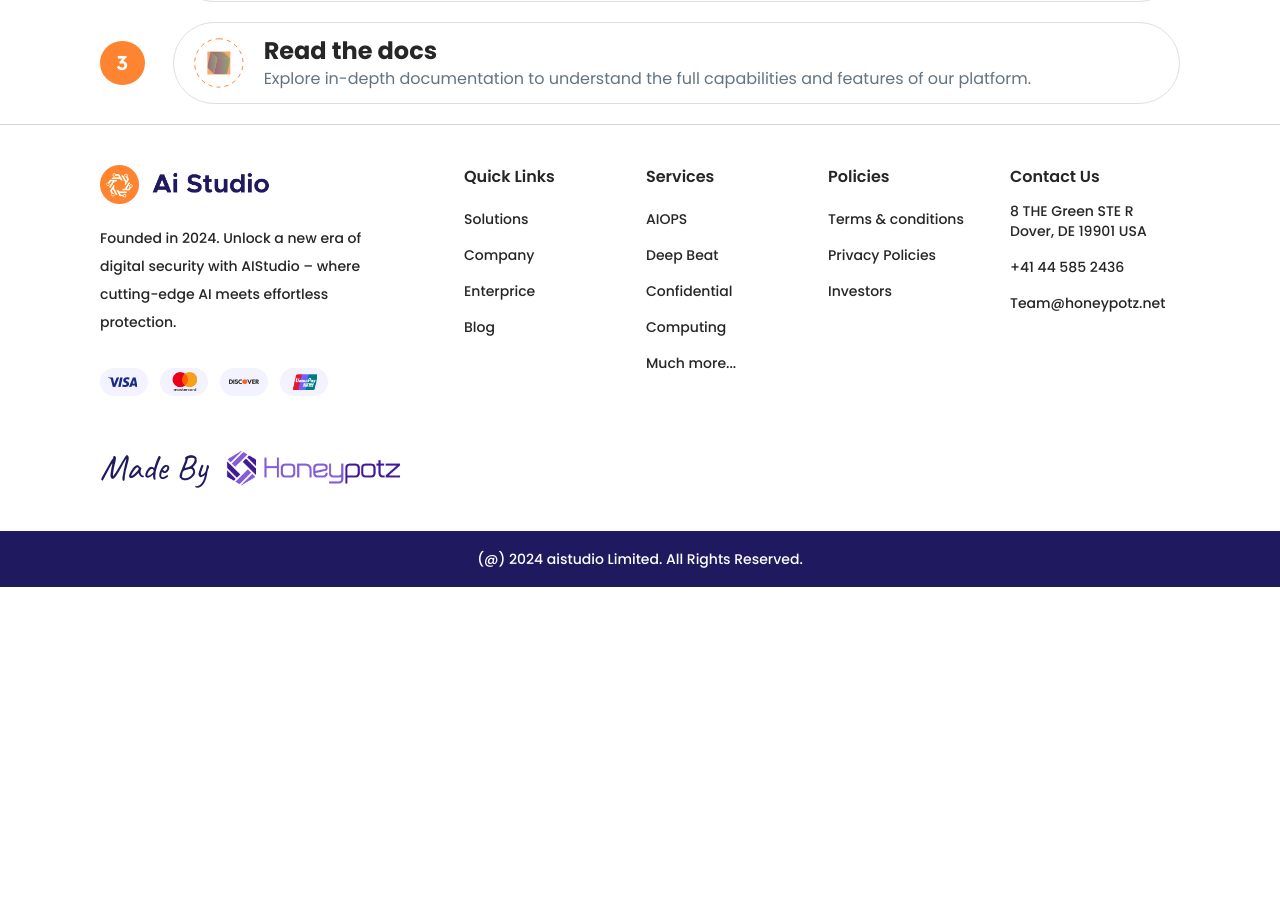
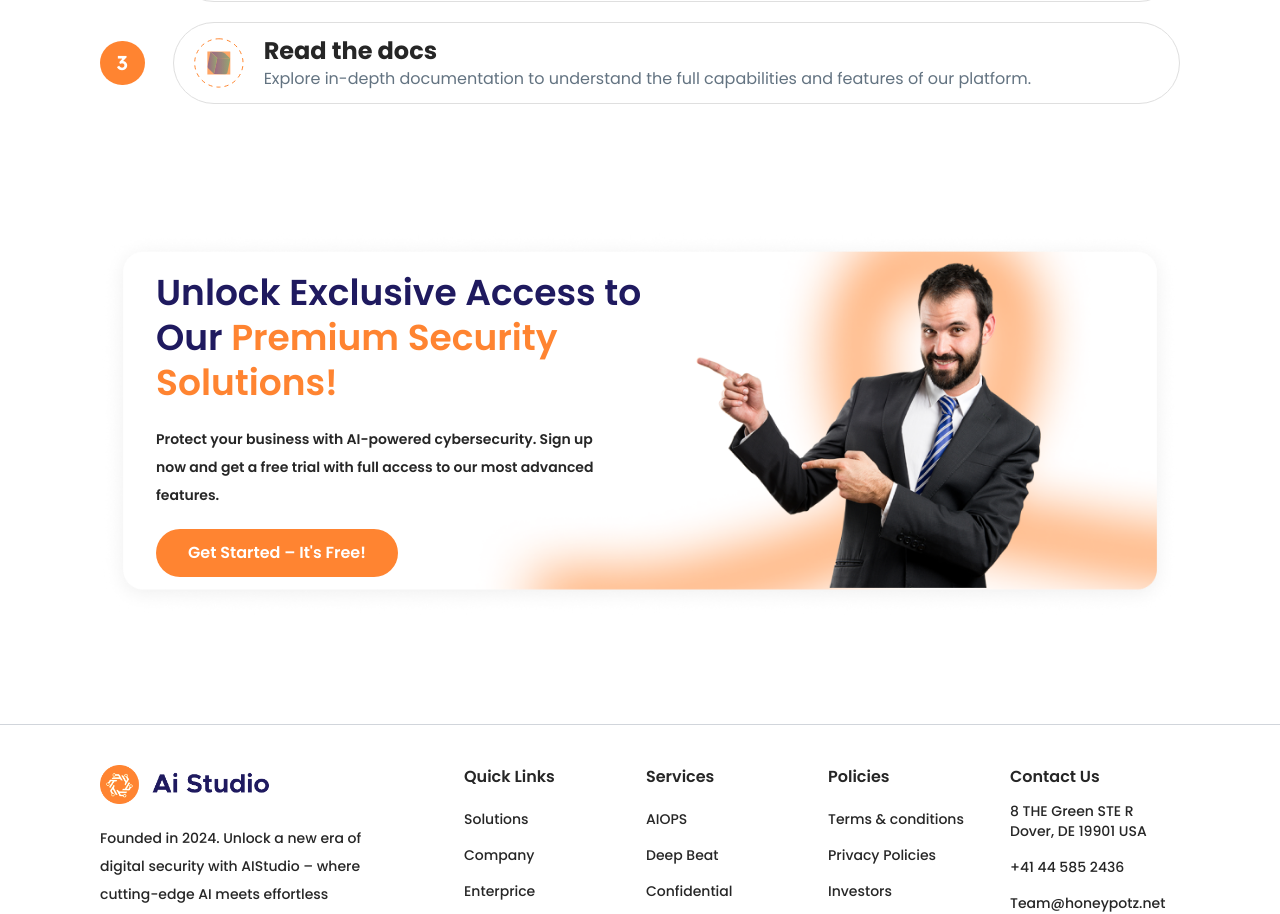
Before and after one commit to AISTUDIO-ML/Honeypotz-main-website, a React (Create React App) app: page / in a window 1280 px wide. Shown: the part 5208-6122 px from the top of the page. Before the commit the page ends 5795 px from the top, so only its background shows below. Built offline with nearby package versions, Linux system fonts and the light colour scheme.

Commit message:
create bottom banner

```diff
--- a/src/App.tsx
+++ b/src/App.tsx
@@ -26,11 +26,7 @@
       <CaseStudies />
       <Awards />
       <Community />
-      {/* <Reassurance /> */}
-      {/* <AuthenticateAi /> */}
-      {/* <WhyChoose /> */}
-      {/* <JoinEarly /> */}
-      {/* <BottomBanner /> */}
+      <BottomBanner />
       <Footer />
     </State>
   );
--- a/src/assets/images/images.tsx
+++ b/src/assets/images/images.tsx
@@ -39,6 +39,7 @@
 import security_awards from "./security_awards.png";
 import github from "./github.png";
 import slack from "./slack.png";
+import banner_image from "./banner_image.png";
 
 export {
   logo,
@@ -82,4 +83,5 @@
   security_awards,
   github,
   slack,
+  banner_image,
 };
--- a/src/sections/bottomBanner/bottomBanner.tsx
+++ b/src/sections/bottomBanner/bottomBanner.tsx
@@ -1,4 +1,4 @@
-import { banner_mask } from "assets/images/images";
+import { banner_image, banner_mask } from "assets/images/images";
 import { ThemeButton } from "components/components";
 import "./bottomBanner.css";
 
@@ -10,20 +10,22 @@
     <div className="myContainer !py-20">
       <div
         style={backgroundImage}
-        className="flex justify-center flex-col md:px-10 p-5 background shadow-xl lg:shadow-none"
+        className="flex flex-col lg:flex-row gap-5 lg:gap-0 justify-between items-center md:px-14 p-5 background shadow-xl lg:shadow-none"
       >
-        <p className="font-semibold lexend text-themeBlack md:text-4xl text-2xl">
-          Honeypotz Confidential AI
-        </p>
-        <p className="text-sm leading-7 mt-7 text-themeBlack md:w-[450px] regular">
-          Book a free demo with Honeypotz Confidential AI to evaluate and
-          enhance your skills. Our secure platform ensures the confidentiality
-          of your performance data, providing valuable insights to empower your
-          professional growth.
-        </p>
-        <div className="mt-7">
-          <ThemeButton bgOrange content={"Book a Demo"} />
+        <div>
+          <p className="semibold text-primary md:text-4xl text-2xl md:leading-[45px]">
+            Unlock Exclusive Access to Our{" "}
+            <span className="text-secondary">Premium Security Solutions!</span>
+          </p>
+          <p className="text-sm leading-7 mt-5 md:w-[450px] semibold">
+            Protect your business with AI-powered cybersecurity. Sign up now and
+            get a free trial with full access to our most advanced features.
+          </p>
+          <div className="mt-5">
+            <ThemeButton bgFill content={"Get Started – It's Free!"} />
+          </div>
         </div>
+        <img src={banner_image} alt="img" width={380} className="lg:mr-16" />
       </div>
     </div>
   );
```
Also changed, not shown: src/assets/images/banner_image.png (added), src/assets/images/banner_mask.png.
